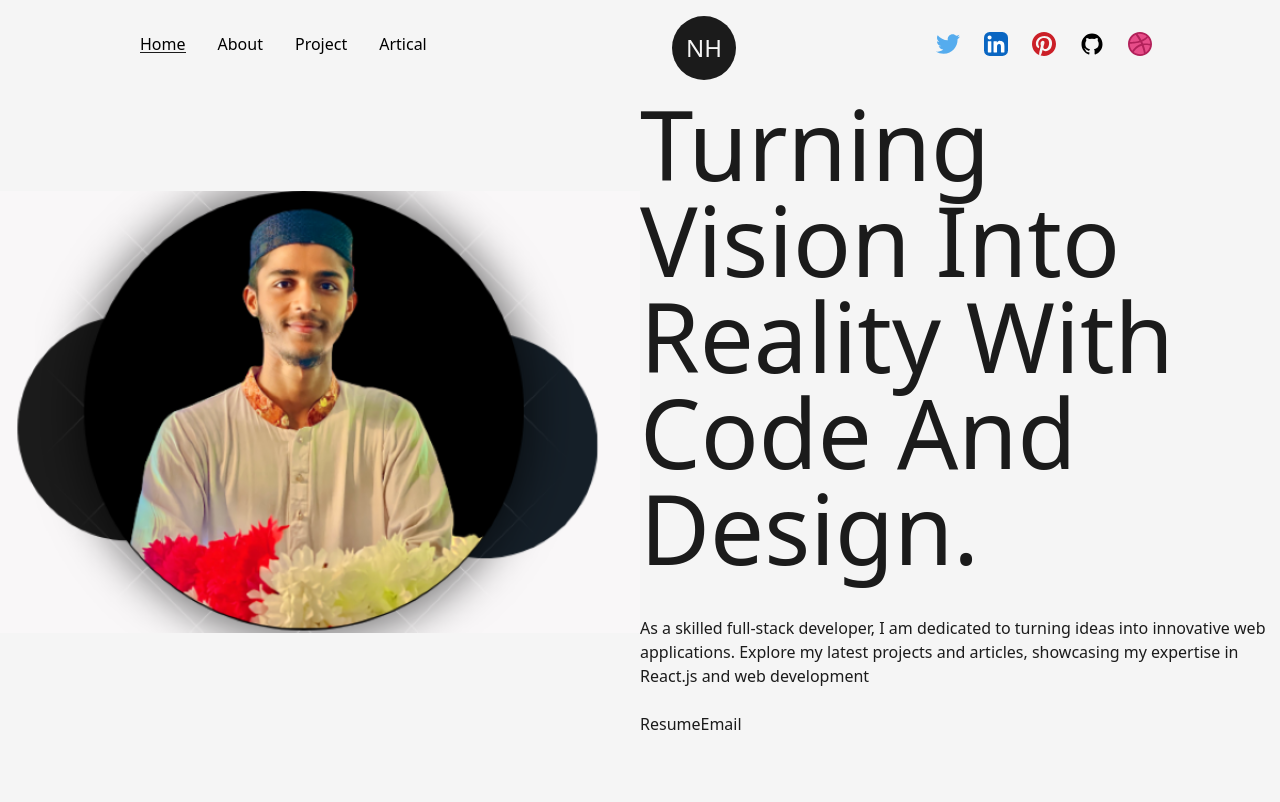
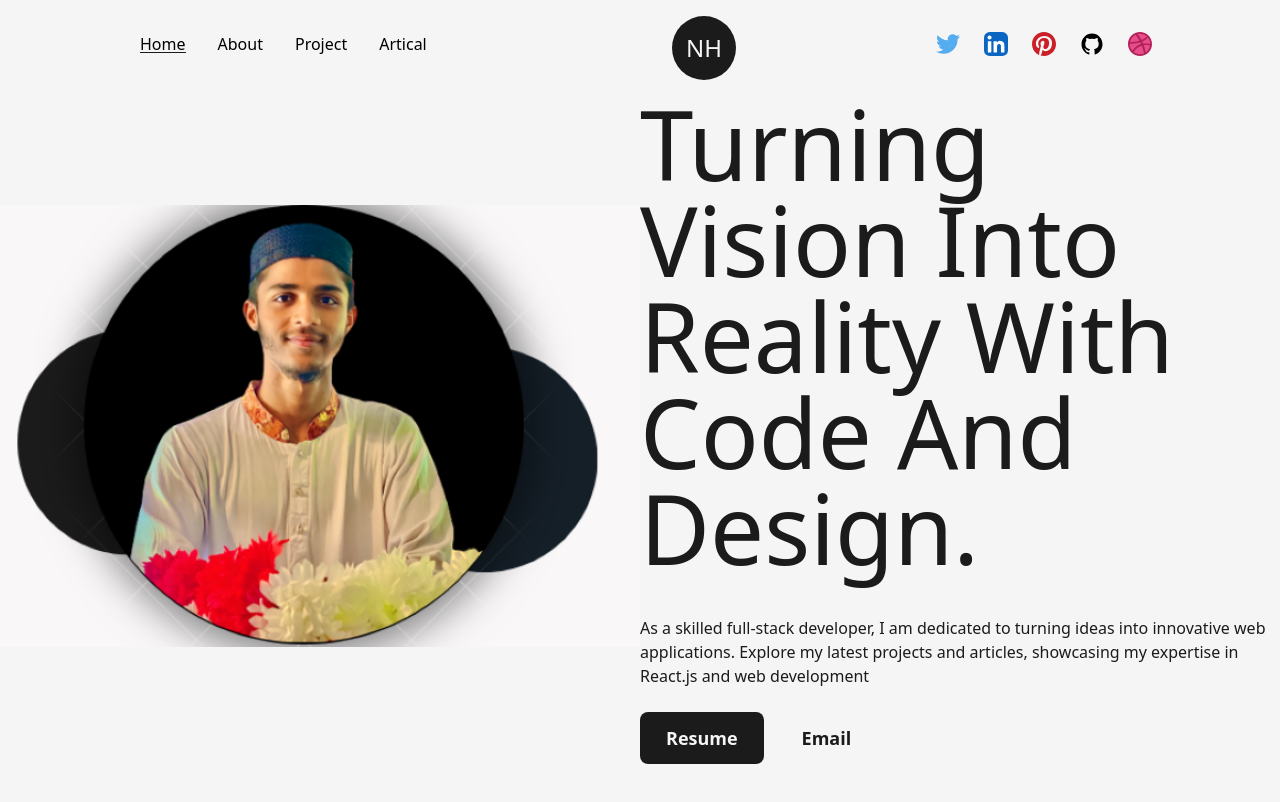
Before and after one commit to nahidulhasan4/My-Profolio, a Next.js app: page / in a window 1280 px wide. Shown: the top 802 px of the page. Built offline with nearby package versions, Linux system fonts and the light colour scheme.

Commit message:
here some data

```diff
--- a/src/pages/index.js
+++ b/src/pages/index.js
@@ -5,6 +5,7 @@ import ProfilePic from "../../public/images/profile/darkNahid.png";
 import Image from 'next/image'
 import AnimatedText from "@/component/AnimatedText";
 import Link from 'next/link'
+// import LinkArrow from '@/component/Icons'
 
 
 const inter = Inter({ subsets: ["latin"] });
@@ -27,9 +28,12 @@ export default function Home() {
           <AnimatedText text="Turning Vision Into Reality With Code And Design." className=" !text-left mb-4"/>
           <p className="my-4 text-base font-medium">As a skilled full-stack developer, I am dedicated to turning ideas into innovative web applications.
           Explore my latest projects and articles, showcasing my expertise in React.js and web development</p>
-          <div className="flex items-center self-start mt-2 ">
-            <Link href="/dummy.pdf" target={'_blank'} >Resume</Link>
-            <Link href="mailto:nahidhsan4836@gmail.com" target={'_blank'} >Email</Link>
+          <div className="flex items-center self-start mt-2 gap-3 ">
+            <Link href="/dummy.pdf" target={'_blank'} download={true} className="flex items-center bg-dark text-light p-2.5 px-6 rounded-lg text-lg font-semibold hover:text-dark hover:bg-light border-solid border-transparent hover:border-dark border-2">Resume
+
+            </Link>
+
+            <Link href="mailto:nahidhsan4836@gmail.com" target={'_blank'} className="flex items-center text-dark p-2.5 px-6 rounded-lg text-lg font-semibold hover:text-light hover:bg-dark border-solid border-transparent hover:border-dark border-2" >Email</Link>
           </div>
           </div>
         </div>
```
